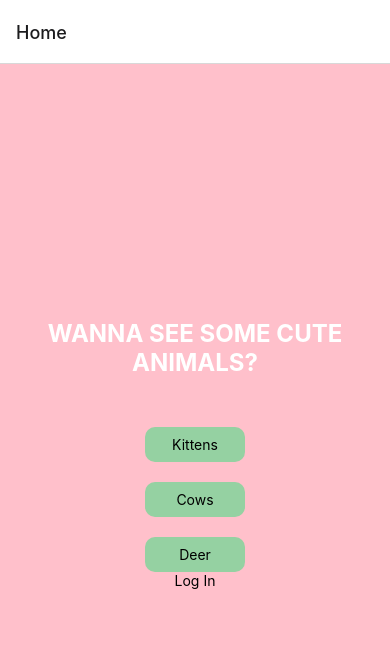
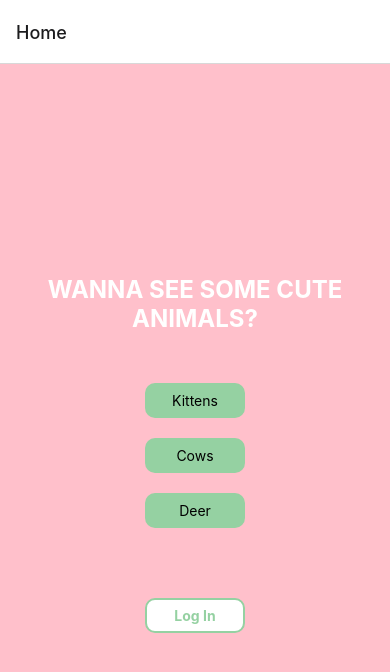
Before and after one commit to lrid/CutiesApp, a React Native app: screen /Home in a window 390 px wide. Shown: the top 672 px of the page. Built offline with nearby package versions, Linux system fonts and the light colour scheme.

Commit message:
added styling to log in button

```diff
--- a/src/screens/homeScreen.js
+++ b/src/screens/homeScreen.js
@@ -15,8 +15,8 @@ const Home = ({ navigation }) => {
             <Pressable style={styles.buttonStyle} onPress={() => navigation.navigate('Deer')}>
                 <Text style={styles.buttonTextStyle} >Deer</Text>
             </Pressable>
-            <Pressable style={styles.loginButtonStyle} onPress={() => navigation.navigate('Log In')}>
-                <Text style={styles.buttonTextStyle} >Log In</Text>
+            <Pressable style={[styles.buttonStyle, styles.buttonOutline]} onPress={() => navigation.navigate('Log In')}>
+                <Text style={styles.buttonOutlineText} >Log In</Text>
             </Pressable>
         </View>
     )
@@ -64,4 +64,14 @@ const styles = StyleSheet.create({
         paddingRight: 15,
         borderRadius: 10,
     },
+    buttonOutline :{
+        backgroundColor: 'white',
+        marginTop: 70,
+        borderColor: '#95D1A2',
+        borderWidth: 2
+    },
+    buttonOutlineText : {
+        color: '#95D1A2',
+        fontWeight: 'bold',
+    },
   });
```
